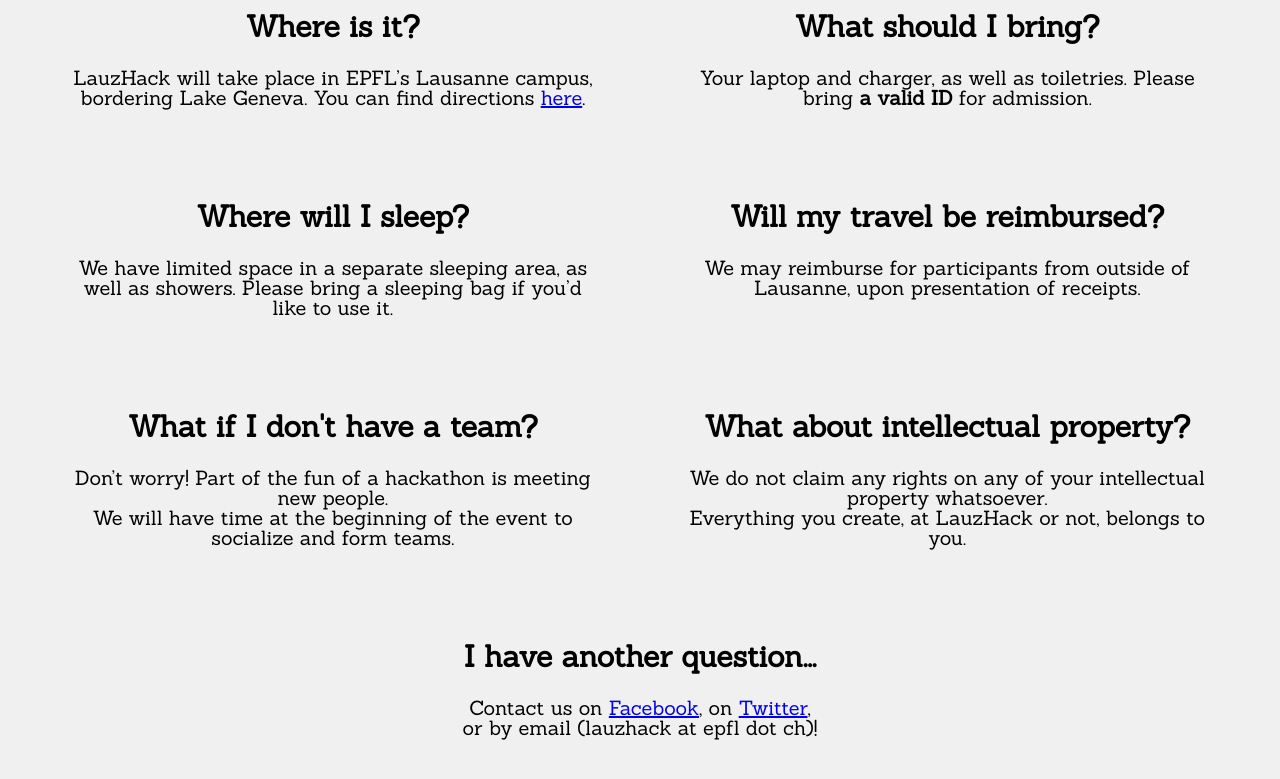
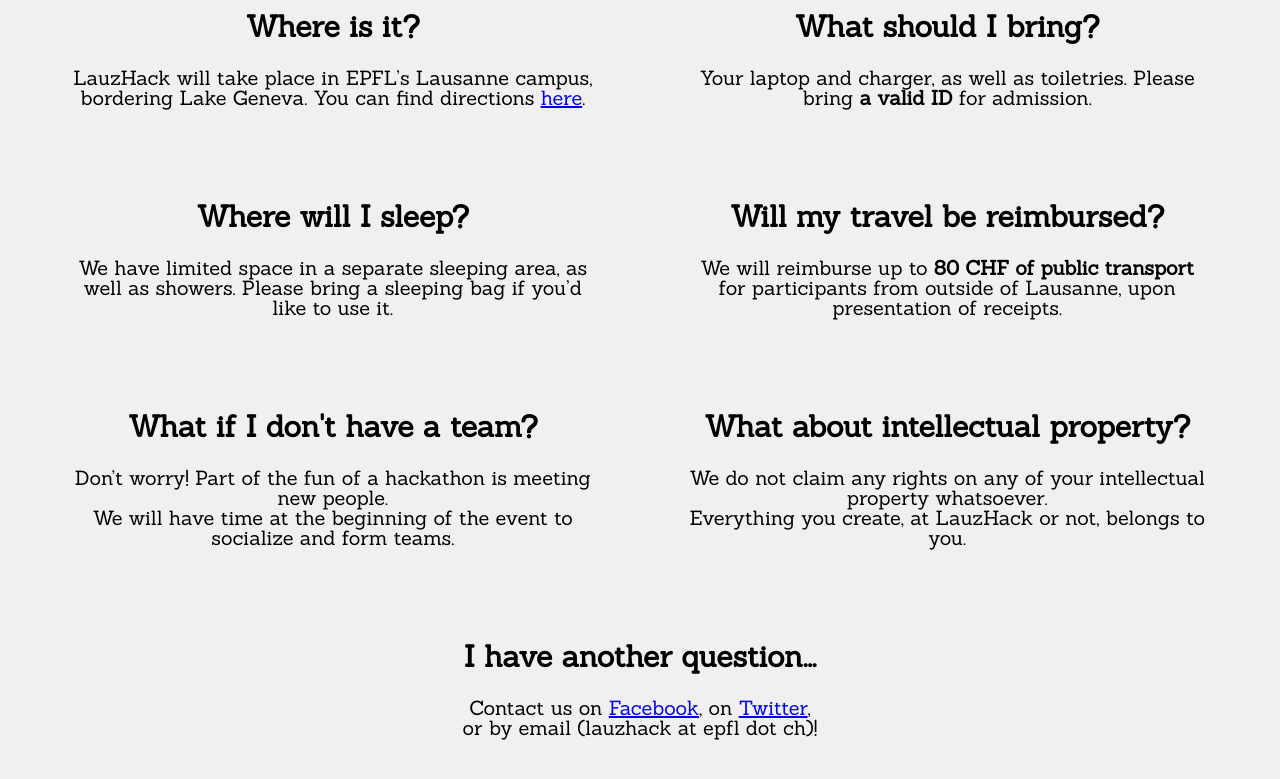
Before and after one commit to LauzHack/LauzHack.github.io, a Jekyll site: the page built from index.html, in a window 1280 px wide and 900 px high, scrolled down 2466 px. Shown: the top 779 px of the window. Built offline with Jekyll 4.4.1, drawn with Linux system fonts in a browser that asks for light colours.

Commit message:
Add policy about reimbursements

```diff
--- a/_data/faq.yml
+++ b/_data/faq.yml
@@ -31,7 +31,7 @@
 
 - q: Will my travel be reimbursed?
   a: |-
-        We may reimburse for participants from outside of Lausanne,
+        We will reimburse up to **80 CHF of public transport** for participants from outside of Lausanne,
         upon presentation of receipts.
 
 - q: What if I don't have a team?
```
